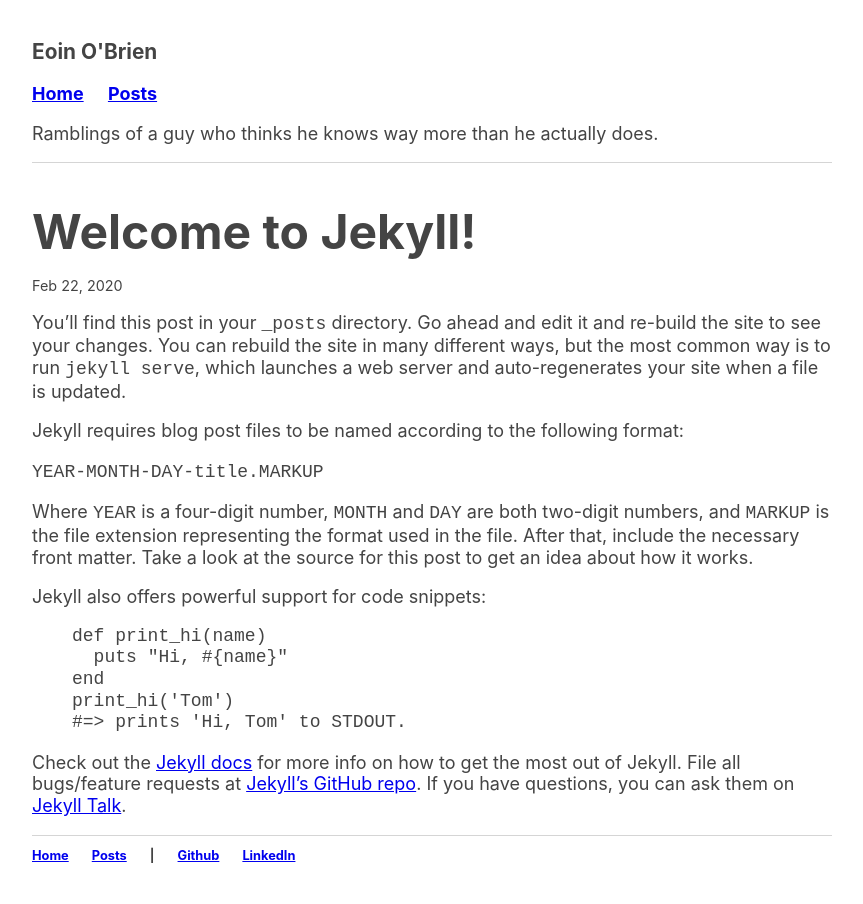
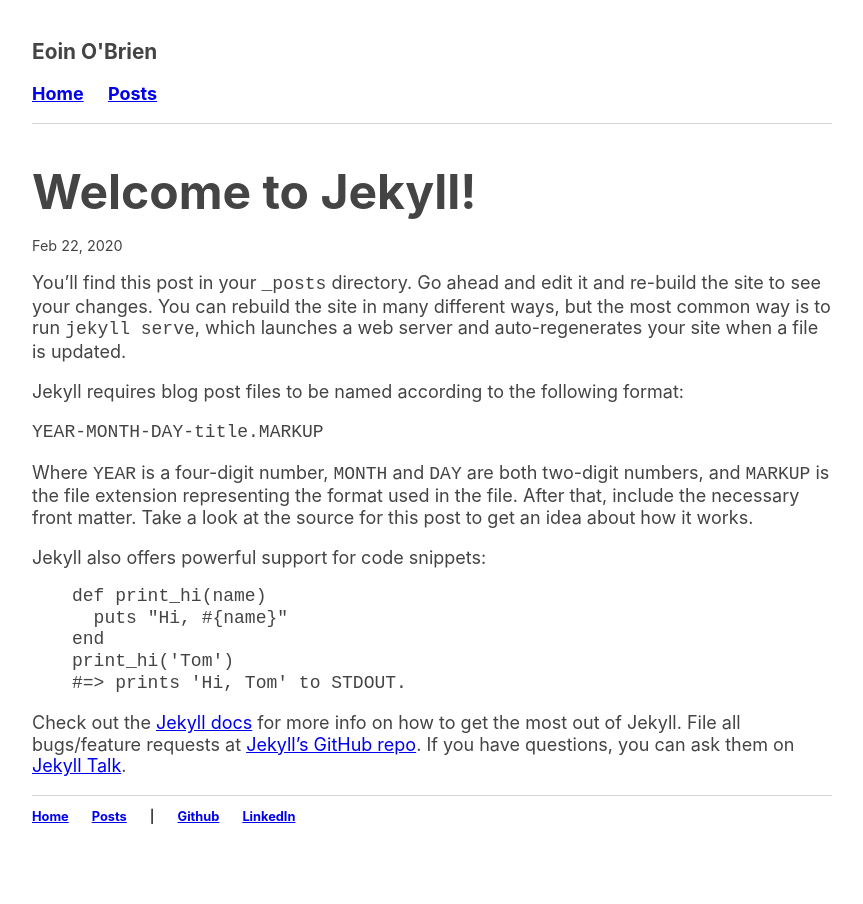
Before and after one commit to eoinobrien/eoinobrien.ie, a Jekyll site: the page built from _posts/2020-02-22-welcome-to-jekyll.md, in a window 1280 px wide. Shown: the whole page, without its empty margins (208-1071 px from the left). Built offline with Jekyll 4.4.1, drawn with Linux system fonts in a browser that asks for light colours.

Commit message:
remove tagline

```diff
--- a/_includes/header.html
+++ b/_includes/header.html
@@ -6,5 +6,5 @@
             <li><a href="/posts">Posts</a></li>
         </ul>
     </nav>
-    <p>Ramblings of a guy who thinks he knows way more than he actually does.</p>
+    <!-- <p>Ramblings of a guy who thinks he knows way more than he actually does.</p> -->
 </header>
```
